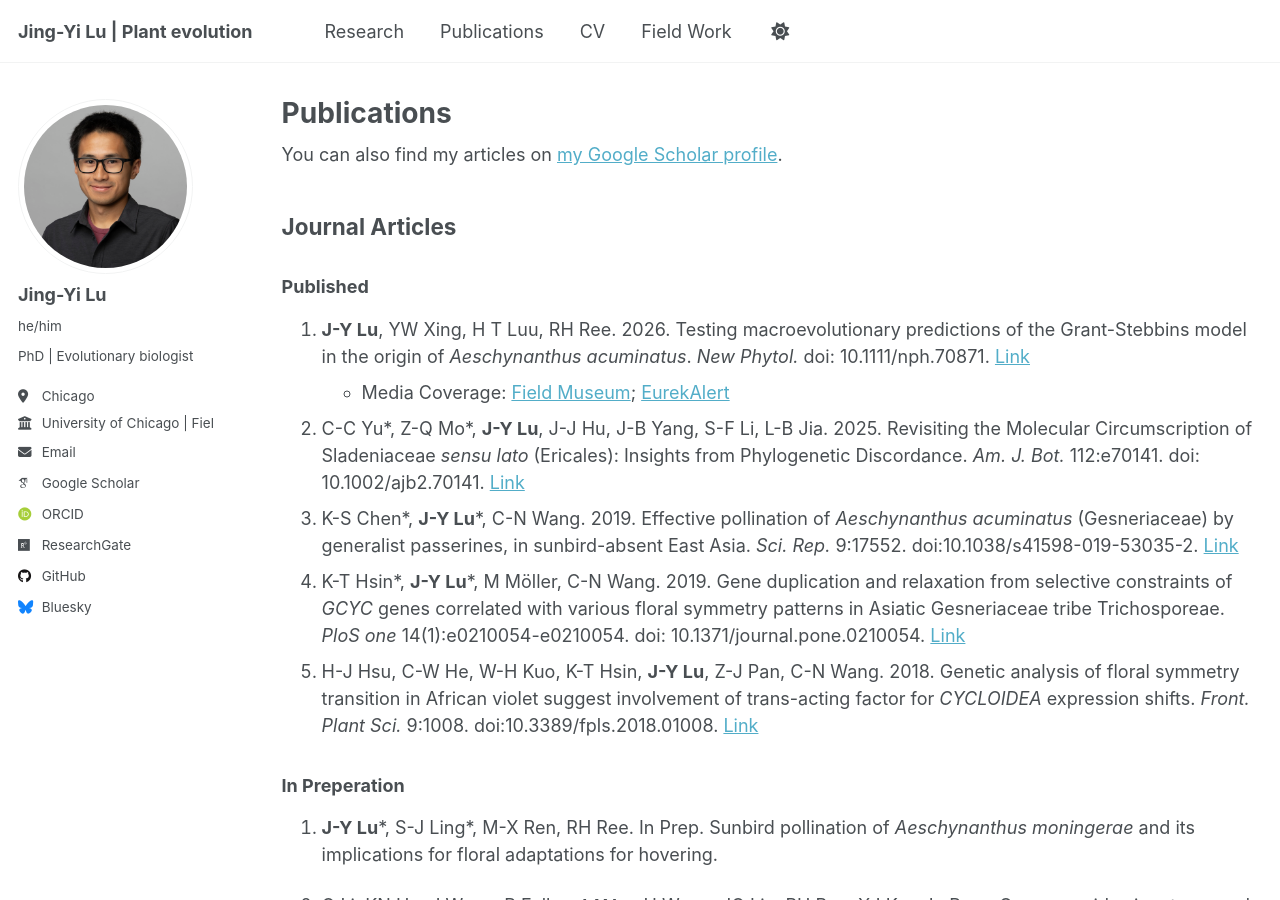
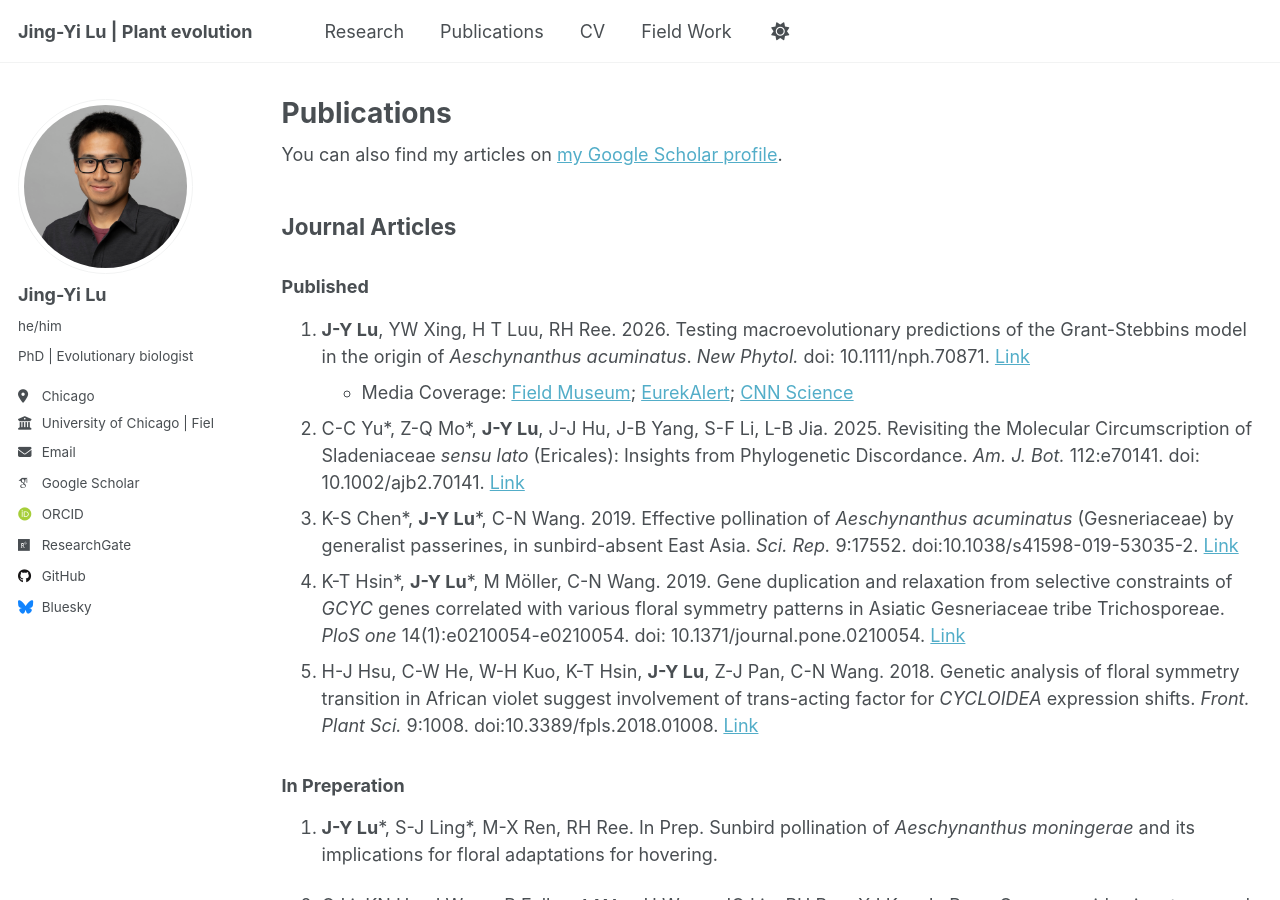
Before and after one commit to jingyilu/jingyilu.github.io, a Jekyll site: the page built from _pages/publications.md, in a window 1280 px wide and 900 px high. Built offline with Jekyll 4.4.1, drawn with Linux system fonts in a browser that asks for light colours; some web fonts are replaced; a script that is not in the unit is left out.

Commit message:
update publication

```diff
--- a/_pages/publications.md
+++ b/_pages/publications.md
@@ -23,7 +23,7 @@ Journal Articles
 
 1. **J-Y Lu**, YW Xing, H T Luu, RH Ree. 2026. Testing macroevolutionary predictions of the Grant-Stebbins
 model in the origin of _Aeschynanthus acuminatus_. _New Phytol._ doi: 10.1111/nph.70871. [Link](https://nph.onlinelibrary.wiley.com/doi/10.1111/nph.70871)
-  - Media Coverage: [Field Museum](https://www.fieldmuseum.org/about/press/this-flower-evolved-a-new-shape-so-that-different-birds-could-pollinate-it); [EurekAlert](https://www.eurekalert.org/news-releases/1113627)
+  - Media Coverage: [Field Museum](https://www.fieldmuseum.org/about/press/this-flower-evolved-a-new-shape-so-that-different-birds-could-pollinate-it); [EurekAlert](https://www.eurekalert.org/news-releases/1113627); [CNN Science](https://www.cnn.com/2026/02/06/science/lipstick-vine-evolution-taiwan-mystery)
 2. C-C Yu\*, Z-Q Mo\*, **J-Y Lu**, J-J Hu, J-B Yang, S-F Li, L-B Jia. 2025. Revisiting the Molecular Circumscription of Sladeniaceae _sensu lato_ (Ericales): Insights from Phylogenetic Discordance. _Am. J. Bot._ 112:e70141. doi: 10.1002/ajb2.70141. [Link](https://doi.org/10.1002/ajb2.70141)
 3. K-S Chen\*, **J-Y Lu**\*, C-N Wang. 2019. Effective pollination of _Aeschynanthus acuminatus_ (Gesneriaceae) by generalist passerines, in sunbird-absent East Asia. _Sci. Rep._ 9:17552. doi:10.1038/s41598-019-53035-2. [Link](https://doi.org/10.1038/s41598-019-53035-2)
 4. K-T Hsin\*, **J-Y Lu**\*, M Möller, C-N Wang. 2019. Gene duplication and relaxation from selective constraints of _GCYC_ genes correlated with various floral symmetry patterns in Asiatic Gesneriaceae tribe Trichosporeae. _PloS one_ 14(1):e0210054-e0210054. doi: 10.1371/journal.pone.0210054. [Link](https://doi.org/10.1371/journal.pone.0210054)
```
